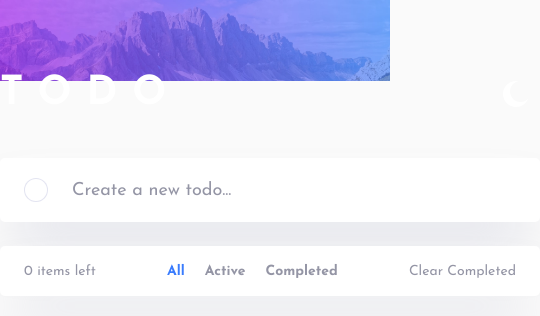
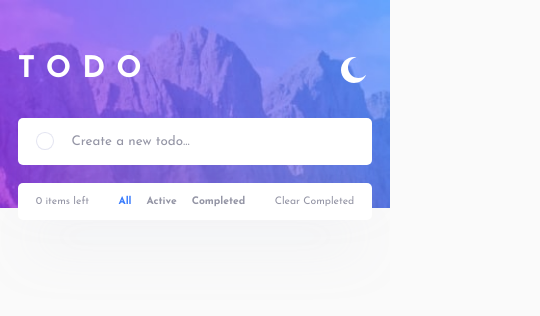
Before and after one commit to abedmohammed/web-snippets, a React (Create React App) app in the folder todoapp/: page / in a window 390 px wide. Shown: the top 316 px of the page, 540 px wide, since content can reach past the window. Built offline with nearby package versions, Linux system fonts and the light colour scheme; the HTML template or start-up script is replaced by a standard one.

Commit message:
todoapp: mobile responsive design

```diff
--- a/todoapp/src/App.css
+++ b/todoapp/src/App.css
@@ -5,8 +5,8 @@
 }
 
 .container {
-  width: 54rem;
+  max-width: calc(54rem + 10rem);
 
   margin: 0 auto 0 auto;
-  padding: 7rem 0 5rem 0;
+  padding: 7rem 2.4rem 5rem 2.4rem;
 }
--- a/todoapp/src/components/TasksContainer.module.css
+++ b/todoapp/src/components/TasksContainer.module.css
@@ -18,6 +18,7 @@
   justify-content: center;
   gap: 2rem;
   padding: 2.4rem;
+  text-align: center;
 }
 
 .menu__remaining {
--- a/todoapp/src/index.css
+++ b/todoapp/src/index.css
@@ -36,6 +36,15 @@ html[data-theme='dark'] {
   --box-shadow: 0px 35px 50px -15px rgba(0, 0, 0, 0.5);
 }
 
+@media only screen and (max-width: 45em) {
+  :root {
+    --img-background-banner: url(./assets/images/bg-mobile-light.jpg);
+  }
+  html[data-theme='dark'] {
+    --img-background-banner: url(./assets/images/bg-mobile-dark.jpg);
+  }
+}
+
 *,
 *::before,
 *::after {
@@ -47,6 +56,12 @@ html[data-theme='dark'] {
 html {
   box-sizing: border-box;
   font-size: 62.5%;
+}
+
+@media only screen and (max-width: 32em) {
+  html {
+    font-size: 46.5%;
+  }
 }
 
 img,
```
